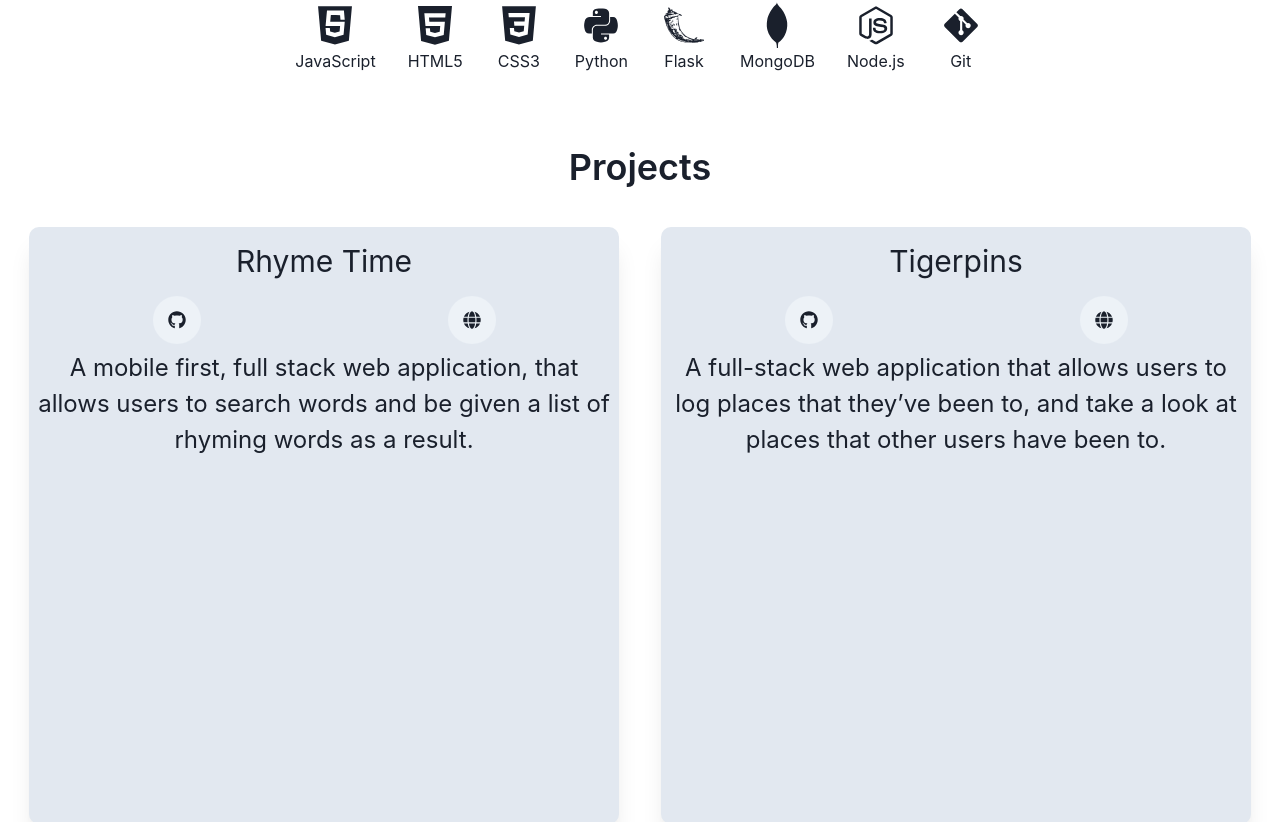
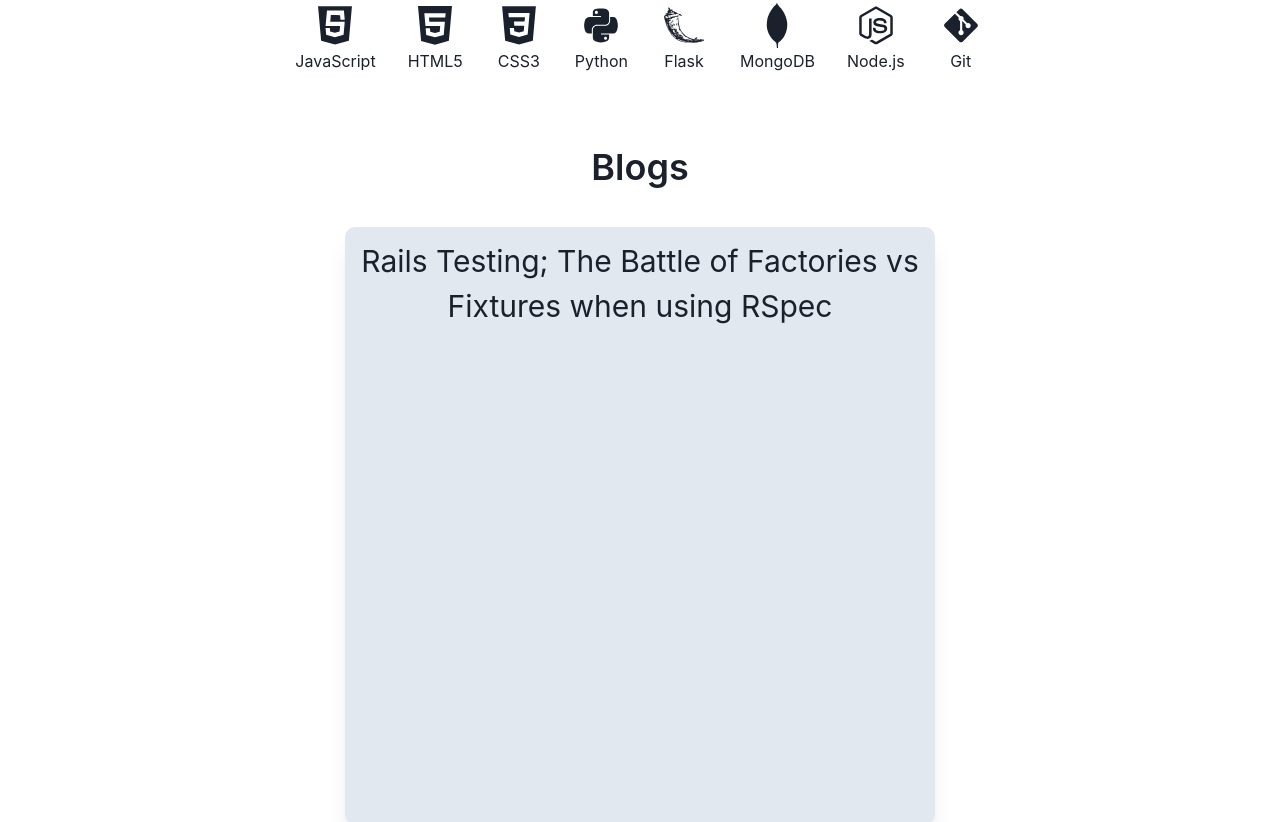
Before and after one commit to alexmcdermid/portfolio-website-chakra, a React (Create React App) app: page / in a window 1280 px wide. Shown: the part 828-1650 px from the top of the page. Built offline with nearby package versions, Linux system fonts and the light colour scheme.

Commit message:
blog section

```diff
--- a/src/components/Content.js
+++ b/src/components/Content.js
@@ -91,6 +91,16 @@ function Header() {
                             </Flex>
                         </Flex>
                     </Flex>
+
+                    <Text fontSize="4xl" fontWeight="semibold" paddingBottom='1%'>Blogs</Text>
+
+                    <Flex direction='row' spacing="200px" p='2' textAlign='center' justify='space-around' flexWrap='wrap' paddingBottom="4%">
+                        <Box w={isNotSmallerScreen ? '590px' : '350px'} h={isNotSmallerScreen ? '597px' : '538px'} rounded='10px' overflow='hidden' boxShadow='md' bg={isDark ? 'gray.700' : 'gray.200'} m='1%' shadow='xl'  >
+                            <Text fontSize='3xl' p='2%'>Rails Testing; The Battle of Factories vs Fixtures when using RSpec</Text>
+                            {/* TODO image of blog with entire box click going to Harled blog */}
+                        </Box>
+                    </Flex>
+
                     <Text fontSize="4xl" fontWeight="semibold" paddingBottom='1%'>Projects</Text>
 
                     <Flex direction='row' spacing="200px" p='2' textAlign='center' justify='space-around' flexWrap='wrap'>
@@ -125,7 +135,6 @@ function Header() {
                             <YouTube videoId="74zDJUpQe9Q"  opts={opts}/>
 
                         </Box>
-
                     </Flex>
 
 
```
